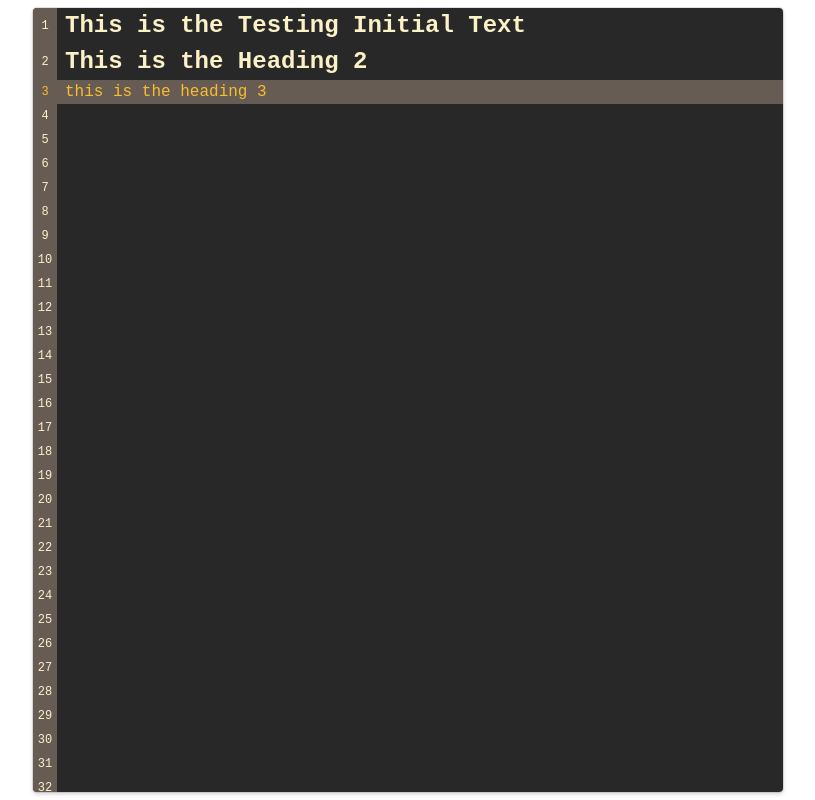
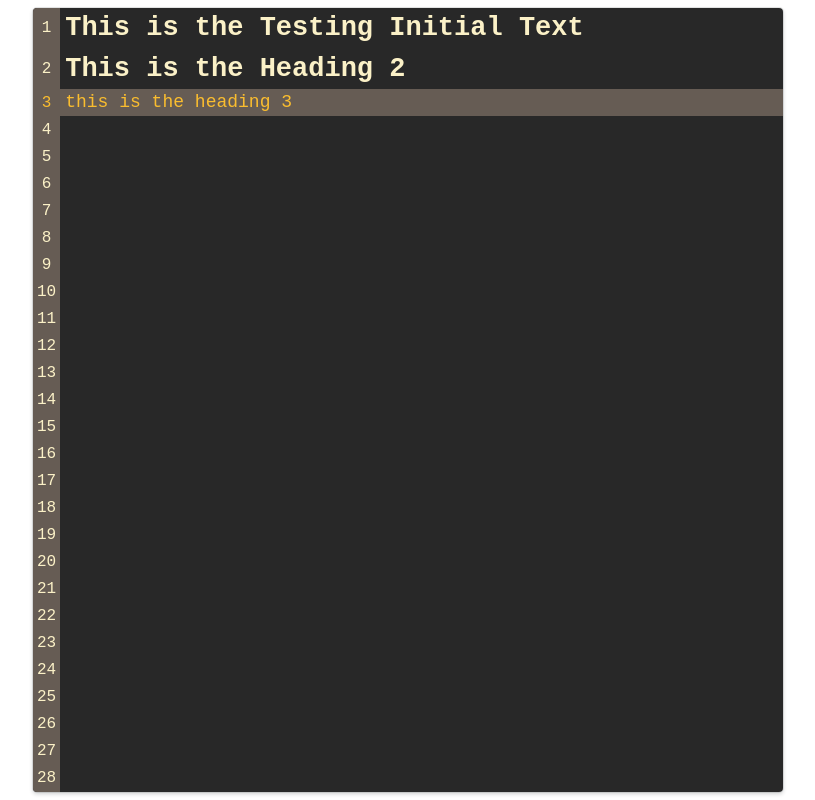
Before and after one commit to saiemsaeed/yazmak, a React (Vite) app: page / in a window 1280 px wide. Shown: the whole page, without its empty margins (232-1047 px from the left). Built offline with nearby package versions, Linux system fonts and the light colour scheme.

Commit message:
Font Size Updated (#28)

```diff
--- a/src/CustomEditor.css
+++ b/src/CustomEditor.css
@@ -63,7 +63,7 @@ p {
   padding: 0 4px;
   grid-column: ln-col;
   user-select: none;
-  font-size: 12px;
+  font-size: 1.6rem;
 }
 
 .yazmak-line-content {
--- a/src/themes/default-gruvbox.css
+++ b/src/themes/default-gruvbox.css
@@ -1,11 +1,12 @@
 :root {
+  font-size: 10px;
   --yazmak-editor-background: #282828;
   --yazmak-editor-text-color: #fbf1c7;
   --yazmak-active-color: #fabd2f;
   --yazmak-font-sans: "Inter", sans-serif;
   --yazmak-font-mono: "JetBrains Mono", monospace;
 
-  --yazmak-base-font-size: 1rem;
+  --yazmak-base-font-size: 1.8rem;
 
   --yazmak-heading-1-font-size: 2.5rem;
   --yazmak-heading-2-font-size: 2rem;
```
